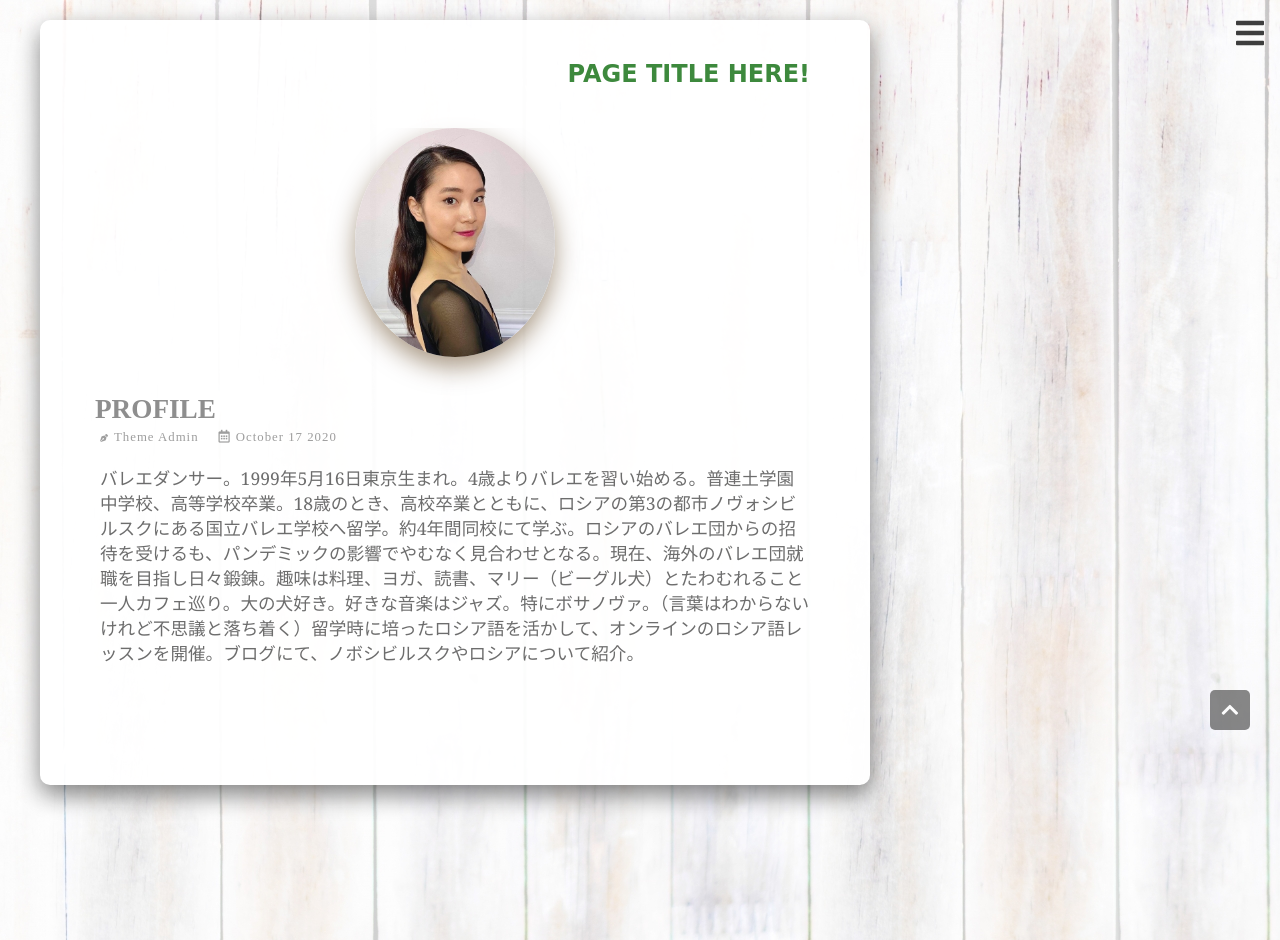
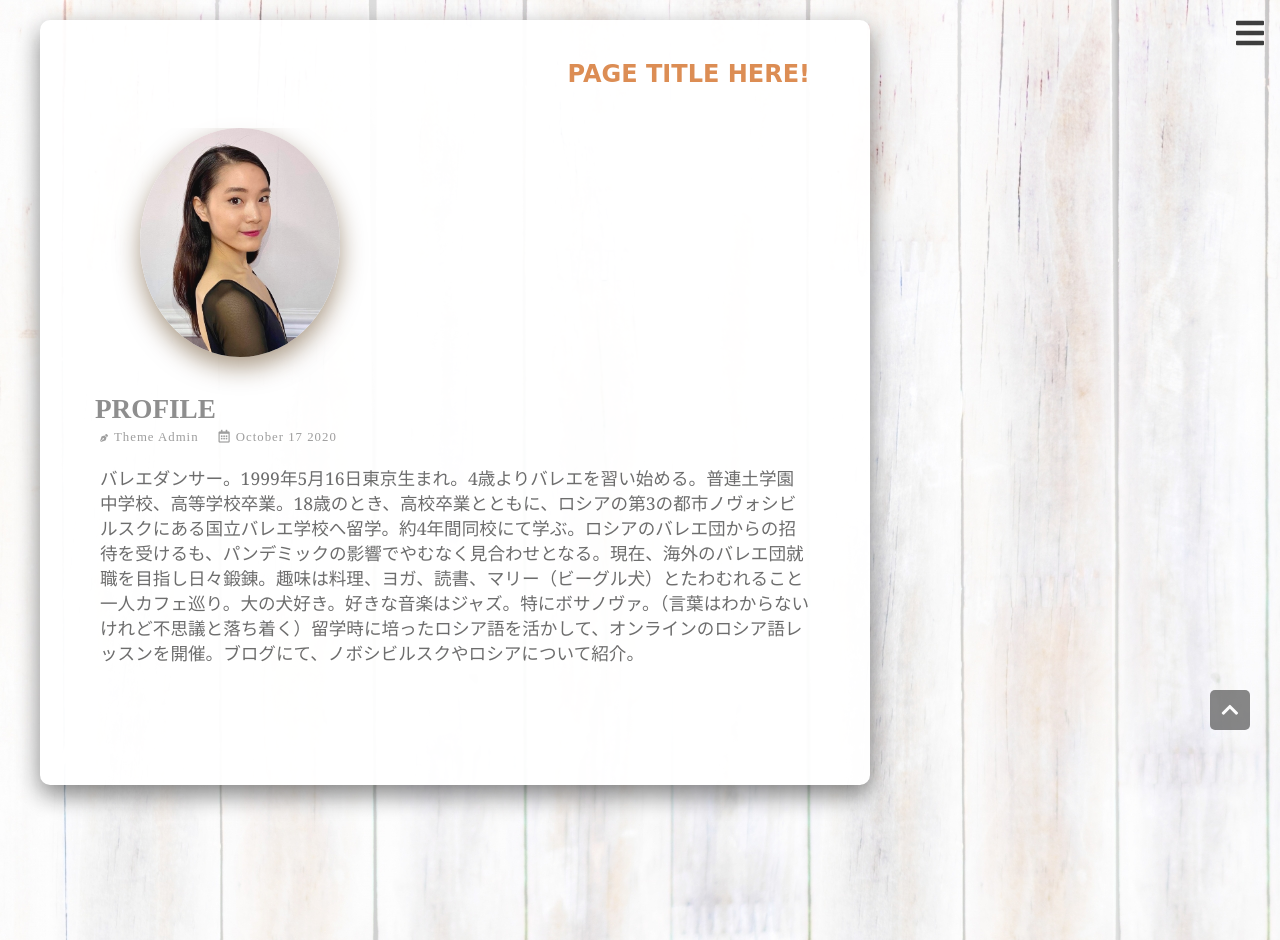
Before and after one commit to tama819/tama819.github.io, a website built with Parcel: page profile.html in a window 1280 px wide. Shown: the top 940 px of the page. Built offline with nearby package versions, Linux system fonts and the light colour scheme.

Commit message:
Add files via upload

```diff
--- a/css/style-profile.css
+++ b/css/style-profile.css
@@ -282,6 +282,10 @@ body {
   opacity: 0.95;
   }
 
+  .slide {
+    text-align: left;
+   }
+
 .slide img {
   width: 200px;
   border-radius: 50%;
--- a/profile.html
+++ b/profile.html
@@ -34,7 +34,7 @@
           <!-- <div class="header-wrapper"> -->
             <header class="header">
               <div class="title-logo">
-                <h1 class="site-title">PAGE TITLE HERE!</h1>
+                <h1 class="site-title"><a href="index.html">PAGE TITLE HERE!</a></h1>
               </div>
 
             <div class="sp-menu">
```
